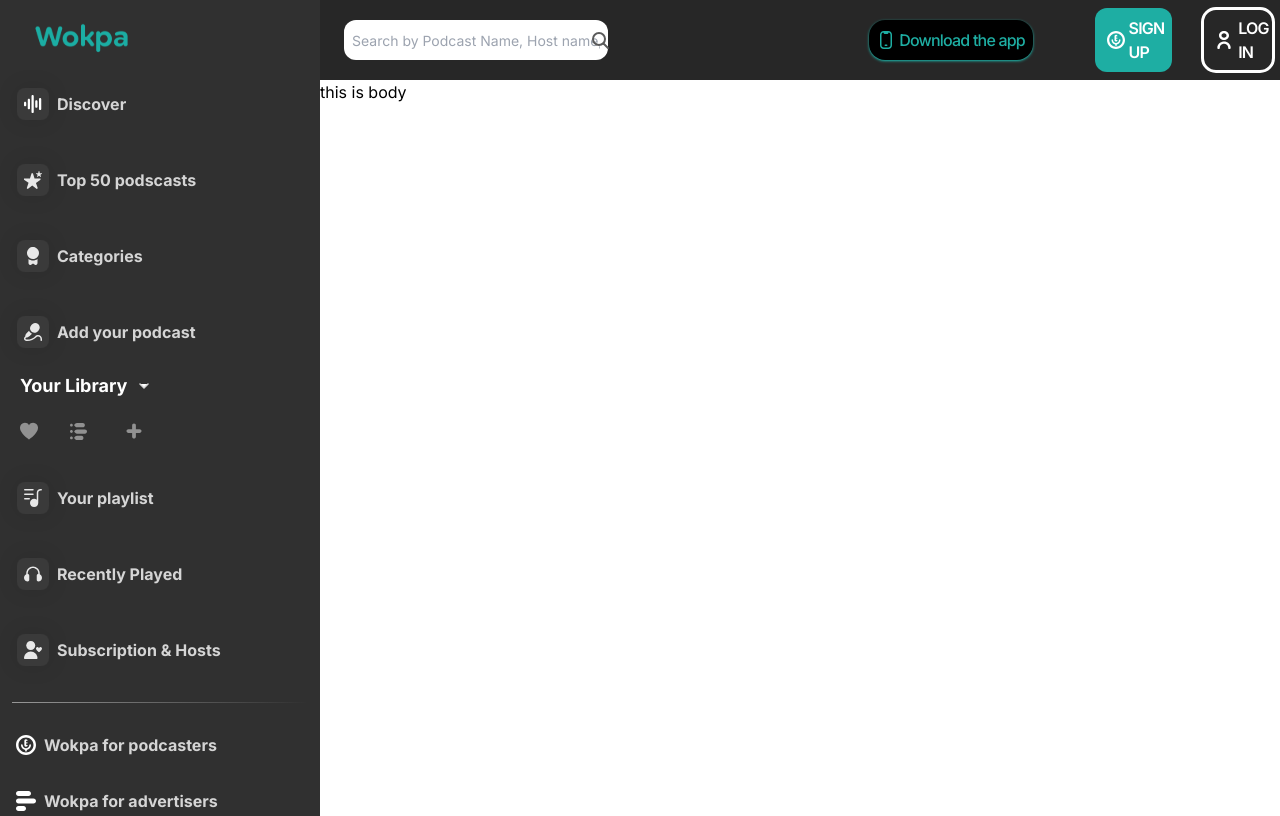
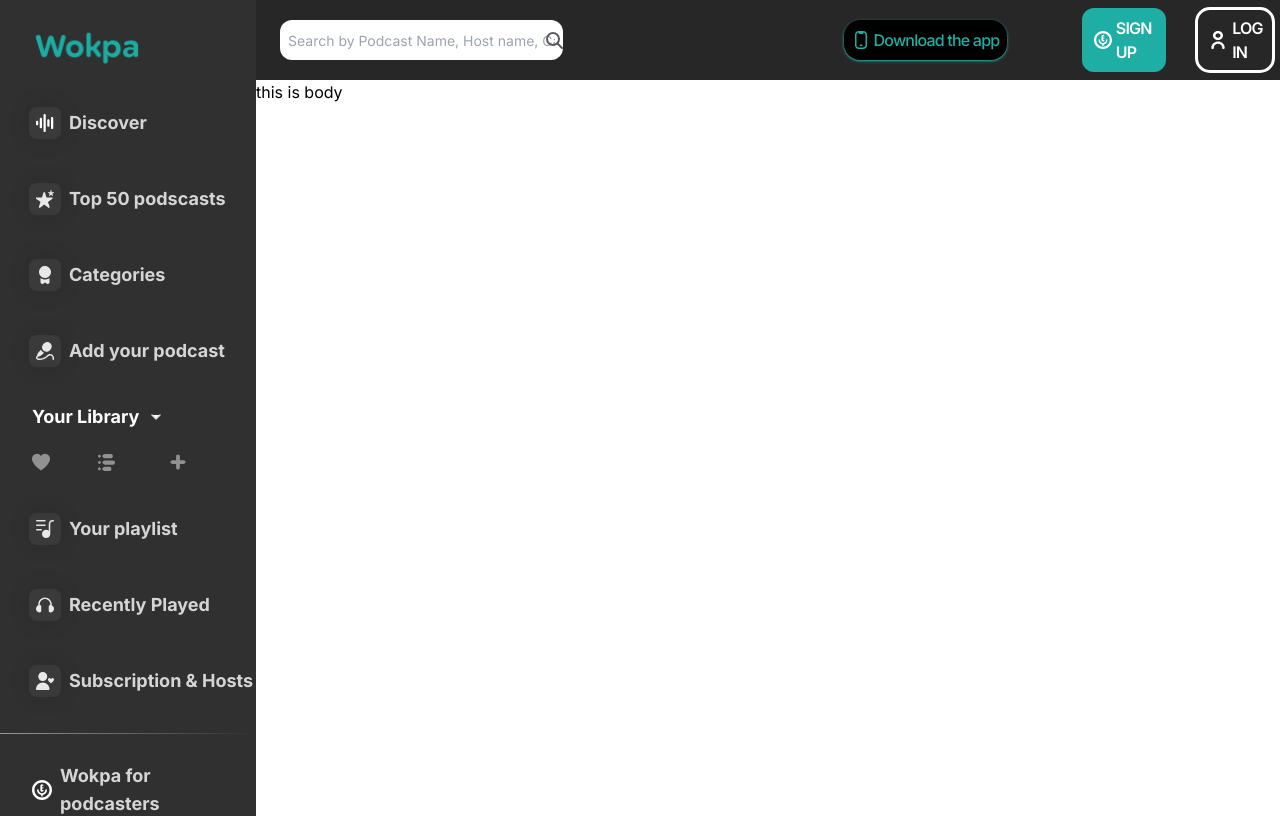
Before and after one commit to lennyAiko/wokpa, a Next.js app: page / in a window 1280 px wide. Shown: the top 816 px of the page. Built offline with nearby package versions, Linux system fonts and the light colour scheme.

Commit message:
fix: side nav

```diff
--- a/src/app/layout.tsx
+++ b/src/app/layout.tsx
@@ -27,11 +27,11 @@ export default function RootLayout({
       />
       <body className={`${inter.className} flex flex-row w-full flex-auto`}>
 
-        <div className='lg:w-1/4 md:w-1/3 sm:2/3'>
+        <div className='lg:w-1/5 md:w-1/3 sm:2/3'>
           <SideNav />
         </div>
 
-        <div className="lg:w-3/4 md:w-2/3 sm:w-1/3">
+        <div className="lg:w-4/5 md:w-2/3 sm:w-1/3">
 
           <Header />
 
--- a/src/components/nav/SideNav.tsx
+++ b/src/components/nav/SideNav.tsx
@@ -6,7 +6,7 @@ export default function SideNav () {
     return (
     <div className='bg-[#303030] text-white flex flex-col items-left  min-h-full sticky w-full'>
 
-            <div className='lg:mx-8 md:mx-6 mx-5 my-3'>
+            <div className='lg:mx-8 md:mx-6 mx-6 my-4'>
                 <Link href="/">
                     <img src="/sidenav/wokpalogo.svg" alt="wokpa logo" />
                 </Link>
@@ -20,12 +20,12 @@ export default function SideNav () {
                     ))
                 }
 
-                <div className="flex flex-row items-center space-x-3 ml-5">
+                <div className="flex flex-row items-center space-x-3 ml-8 mt-3">
                     <h3 className='font-bold text-lg text-white'>Your Library </h3>
                     <img src="/sidenav/down.svg" alt="down" />
                 </div>
 
-                <div className='flex flex-row items-center md:space-x-6 lg:space-x-8 ml-5 my-3 space-x-6'>
+                <div className='flex flex-row items-center md:space-x-6 lg:space-x-12 ml-8 my-3 space-x-6'>
 
                     <img src="/sidenav/love.svg" alt="love" />
                     <img src="/sidenav/ham.svg" alt="ham" />
@@ -39,15 +39,15 @@ export default function SideNav () {
                     ))
                 }
 
-                <span className='h-[1px] bg-gradient-to-r from-[#D9D9D99C] to-[#D9D9D900] m-3'></span>
+                <span className='h-[1px] bg-gradient-to-r from-[#D9D9D99C] to-[#D9D9D900] my-3 w-full'></span>
 
                 {
                     NavData.slice(7, NavData.length).map((data) => (
                         <Link href={data.link ? `${data.link}` : "/"} key={data.name}>
-                            <div className="flex flex-row items-center hover:bg-gradient-to-r from-[#D9D9D99C] to-[#D9D9D900] w-full tracking-normal p-2 mr-2">
+                            <div className="flex flex-row items-center hover:bg-gradient-to-r from-[#D9D9D99C] to-[#D9D9D900] w-full tracking-normal px-6 my-1 py-2">
                                 <img src={data.img} alt={`${data.name} image`}
                                 className="w-5 h-5 lg:m-2 md:m-2.5 m-2"/>
-                                <h3 className="font-bold text-base text-[#D5D5D5]">{data.name}</h3>
+                                <h3 className="font-bold lg:text-lg md:text-base text-[#D5D5D5]">{data.name}</h3>
                             </div>
                         </Link>
                     ))
--- a/src/components/nav/SideNavLinks.tsx
+++ b/src/components/nav/SideNavLinks.tsx
@@ -9,10 +9,10 @@ interface SideNavLinksProps {
 const SideNavLinks: React.FC<SideNavLinksProps> = ({name, img, link, ...props}) => {
     return (
         <Link href={link ? `${link}` : "/"}>
-            <div className="flex flex-row items-center hover:bg-gradient-to-r from-[#D9D9D99C] to-[#D9D9D900] w-full tracking-normal mr-2">
+            <div className="flex flex-row items-center hover:bg-gradient-to-r from-[#D9D9D99C] to-[#D9D9D900] w-full tracking-normal pl-3 mr-2">
                 <img src={img} alt={`${name} image`}
                 className="-mr-3"/>
-                <h3 className="font-bold lg:text-base md:text-sm text-[#D5D5D5]">{name}</h3>
+                <h3 className="font-bold lg:text-lg md:text-base text-[#D5D5D5]">{name}</h3>
             </div>
         </Link>
     )
```
Also changed, not shown: public/sidenav/wokpalogo.svg.
